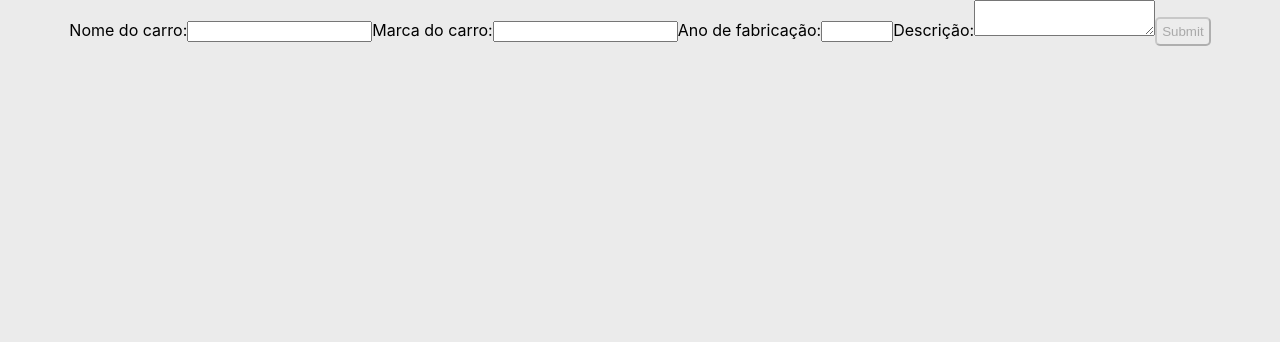
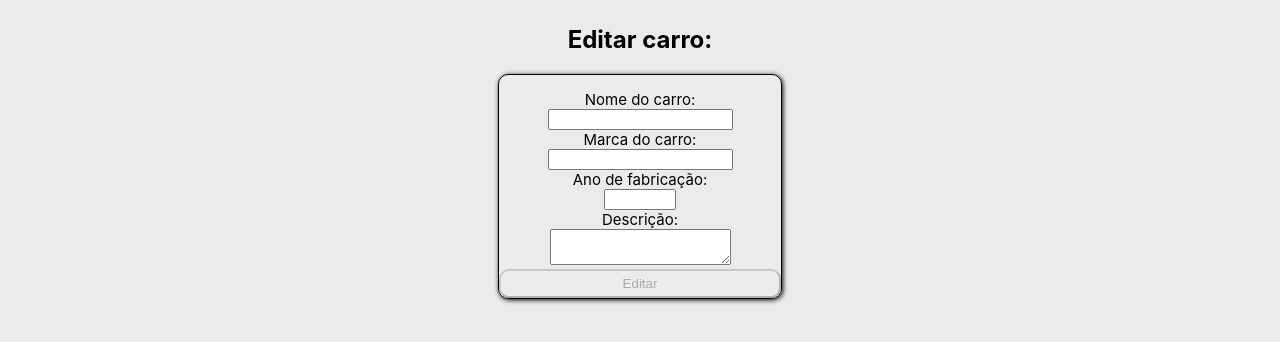
Before and after one commit to glauber-FullStackDev/desafio-dev-junior-b2u, a React (Create React App) app in the folder frontend/: page /cars/1/edit in a window 1280 px wide. Shown: the top 342 px of the page. Built offline with nearby package versions, Linux system fonts and the light colour scheme.

Commit message:
style: css ok

```diff
--- a/frontend/src/App.css
+++ b/frontend/src/App.css
@@ -1,6 +1,7 @@
 .App {
   text-align: center;
-  height: 100vh;
+  min-height: 100vh;
+  overflow: hidden;
   background-color: rgb(235, 235, 235);
 }
 
@@ -10,6 +11,23 @@ button {
   padding: 5px;
 }
 
+form {
+  padding-top: 15px;
+  border: solid black 1px;
+  box-shadow: 1px 1px 5px  black;
+  border-radius: 10px;
+  min-height: 40%;
+  max-width: 22%;
+  display: flex;
+  flex-direction: column;
+  justify-content: space-between;
+  margin: 20px auto;
+}
+
+form label {
+  font-size: 15px;
+}
+
 h2 {
   margin: 0;
 }
--- a/frontend/src/components/AddCarForm.js
+++ b/frontend/src/components/AddCarForm.js
@@ -2,6 +2,7 @@ import React, { useContext, useEffect, useState } from 'react';
 import postFetch from '../utils/postFetch';
 import CarContext from '../context/CarContext';
 import { useHistory } from 'react-router-dom';
+import '../style/AddCarForm.style.css';
 
 function AddCarForm() {
   const { ownerId } = useContext(CarContext);
@@ -74,19 +75,19 @@ function AddCarForm() {
   }
 
   return (
-    <div>
+    <div className='add-car-form'>
       <h2>Cadastre seu carro:</h2>
       <form onSubmit={handleSubmit}>
         <label htmlFor='nome'>
-          Nome do Carro:
+          <p>Nome do Carro:</p>
           <input type='text' name='nome' onChange={handleInputs} />
         </label>
         <label htmlFor='marca'>
-          Marca do Carro:
+          <p>Marca do Carro:</p>
           <input type='text' name='marca' onChange={handleInputs} />
         </label>
         <label htmlFor='anoFabricacao'>
-          Ano de Fabricação:
+          <p>Ano de Fabricação:</p>
           <input
             type="number"
             name='anoFabricacao'
@@ -96,12 +97,8 @@ function AddCarForm() {
           />
         </label>
         <label htmlFor='descricao'>
-          Descrição:
+          <p>Descrição:</p>
           <input type='text' name='descricao' onChange={handleInputs} />
-        </label>
-        <label htmlFor='imagem'>
-          Imagem do Carro:
-          <input disabled={true} type='file' name='imagem' defaultValue={null} />
         </label>
         <button
           onClick={handleSubmit}
--- a/frontend/src/components/AddOwnerForm.js
+++ b/frontend/src/components/AddOwnerForm.js
@@ -2,6 +2,7 @@ import React, { useContext, useEffect, useState } from 'react'
 import { useHistory } from 'react-router-dom'
 import CarContext from '../context/CarContext';
 import postFetch from '../utils/postFetch';
+import '../style/OwnerForm.style.css';
 
 function AddOwnerForm() {
   const { setOwnerId } = useContext(CarContext)
@@ -63,11 +64,11 @@ function AddOwnerForm() {
   }
 
   return (
-    <div>
+    <div className='owner-form'>
       <h2>Informações de contato:</h2>
       <form>
         <label htmlFor='nome'>
-          Nome:
+          <p>Nome:</p>
           <input
             type='text'
             name='nome'
@@ -75,7 +76,7 @@ function AddOwnerForm() {
           />
         </label>
         <label htmlFor='email'>
-          Email:
+          <p>Email:</p>
           <input
             type='email'
             name='email'
@@ -83,7 +84,7 @@ function AddOwnerForm() {
           />
         </label>
         <label htmlFor='telefone'>
-          Telefone:
+          <p>Telefone:</p>
           <input
             type='text'
             name='telefone'
--- a/frontend/src/components/EditCarForm.js
+++ b/frontend/src/components/EditCarForm.js
@@ -1,6 +1,7 @@
 import React, { useEffect, useState } from 'react'
 import { useHistory, useRouteMatch } from 'react-router-dom';
 import putFetch from '../utils/putFetch';
+import '../style/EditCar.style.css';
 
 function EditCarForm() {
   const [nameInput, setNameInput] = useState('');
@@ -47,16 +48,13 @@ function EditCarForm() {
   }
 
   return (
-    <div
-      style={{
-        width: '100%',
-        height: '100%',
-      }}
-    >
+    <div className='edit-car'>
+      <h2>Editar carro:</h2>
       {/* submit pressing enter */}
       <form onSubmit={handleSubmit}>
         <label htmlFor='nome'>
           Nome do carro:
+          <br />
           <input
             type='text'
             name='nome'
@@ -65,6 +63,7 @@ function EditCarForm() {
         </label>
         <label htmlFor='marca'>
           Marca do carro:
+          <br />
           <input
             type='text'
             name='marca'
@@ -73,6 +72,7 @@ function EditCarForm() {
         </label>
         <label htmlFor='anoFabricacao'>
           Ano de fabricação:
+          <br />
           <input
             type="number"
             name='anoFabricacao'
@@ -83,6 +83,7 @@ function EditCarForm() {
         </label>
         <label htmlFor='descricao'>
           Descrição:
+          <br />
           <textarea
             name='descricao'
             onChange={handleInputsChange}
@@ -93,7 +94,7 @@ function EditCarForm() {
           onClick={handleSubmit}
           disabled={isButtonDisabled}
         >
-          Submit
+          Editar
         </button>
       </form>
     </div>
--- /dev/null
+++ b/frontend/src/style/AddCarForm.style.css
@@ -0,0 +1,7 @@
+.add-car-form {
+  height: 100%;
+}
+
+.add-car-form form {
+  min-height: 30%;
+}
--- a/frontend/src/style/CarDetails.style.css
+++ b/frontend/src/style/CarDetails.style.css
@@ -38,7 +38,3 @@
   flex-direction: column;
   margin-bottom: auto;
 }
-
-.car-presentation {
-
-}
--- /dev/null
+++ b/frontend/src/style/EditCar.style.css
@@ -0,0 +1,15 @@
+.edit-car {
+  height: 100%;
+}
+
+.edit-car form {
+  min-height: 29%;
+}
+
+.edit-car h2 {
+  padding-top: 25px;
+}
+
+.edit-car button {
+  border-radius: 10px;
+}
--- /dev/null
+++ b/frontend/src/style/OwnerForm.style.css
@@ -0,0 +1,7 @@
+.owner-form {
+  height: 100%;
+}
+
+.owner-form form {
+  min-height: 20%;
+}
```
